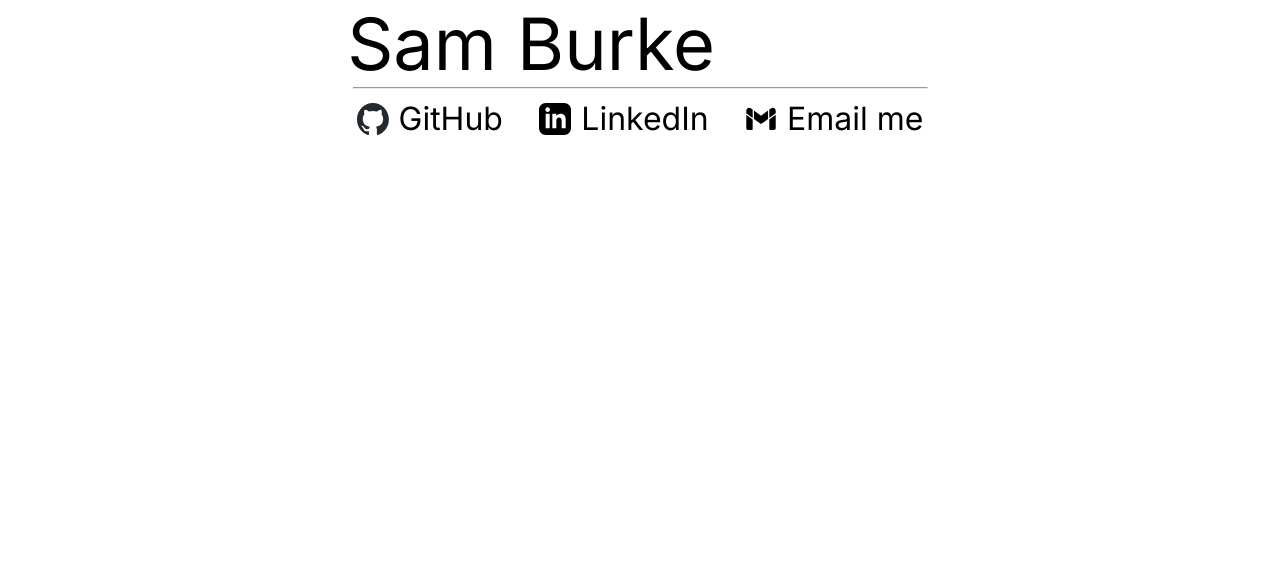
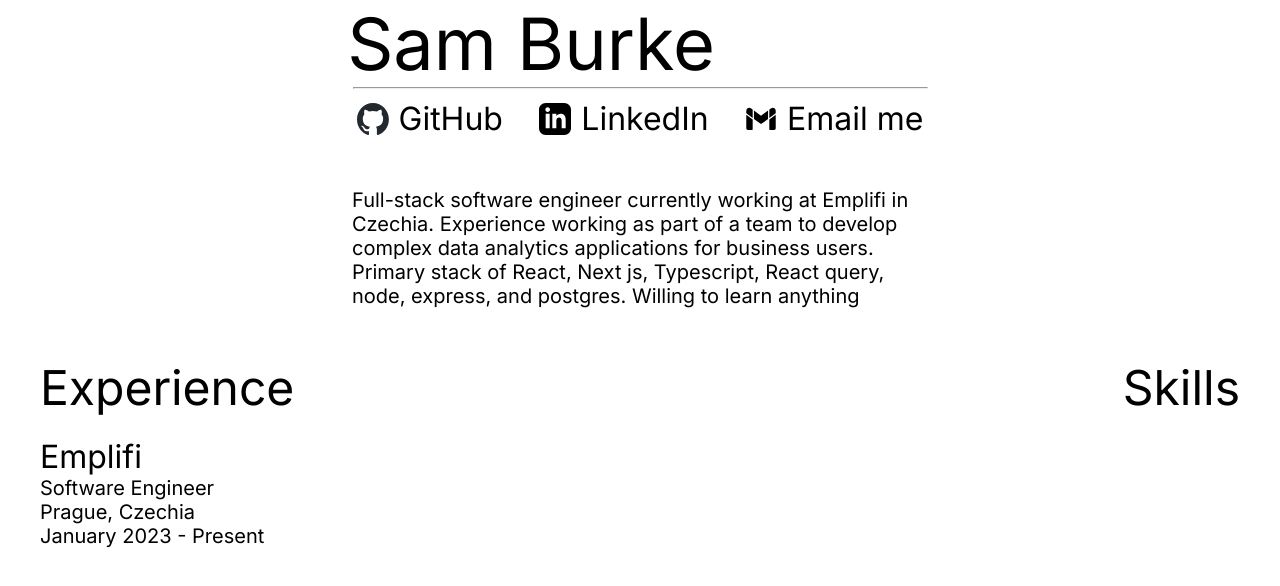
Before and after one commit to Burkes321/burkes-cv, a Next.js app: page / in a window 1280 px wide. Shown: the top 586 px of the page. Built offline with nearby package versions, Linux system fonts and the light colour scheme.

Commit message:
addition of bio and experience

```diff
--- a/src/app/page.module.scss
+++ b/src/app/page.module.scss
@@ -20,4 +20,40 @@
     width: 567px;
     margin-top: 10px;
   }
+
+  .bio {
+    width: 576px;
+    margin-top: 50px;
+    font-size: 20px;
+  }
+
+  .mainContentContainer {
+    width: 1200px;
+    height: 100vh;
+    display: flex;
+    justify-content: space-between;
+    margin-top: 50px;
+
+    .experienceContainer {
+      .experienceTitle {
+        font-size: 48px;
+        font-weight: 400;
+      }
+
+      .experienceSectionHeader {
+        font-size: 32px;
+        font-weight: 400;
+        margin-top: 20px;
+      }
+
+      .experienceMeta {
+        font-size: 20px;
+      }
+    }
+
+    .skillsTitle {
+      font-size: 48px;
+      font-weight: 400;
+    }
+  }
 }
--- a/src/app/page.tsx
+++ b/src/app/page.tsx
@@ -11,6 +11,8 @@ import { HeaderLinkWithImage } from '~/components';
 
 const Home = () => (
   <main className={css.pageContainer}>
+    {/* TODO: this could be better with a flex container for all header
+    and aligning the title to the flex start */}
     <h1 className={css.header}>Sam Burke</h1>
     <hr className={css.headerUnderline} />
     <div className={css.linksContainer}>
@@ -33,6 +35,28 @@ const Home = () => (
         alt="gmail logo"
       />
     </div>
+    <div className={css.bio}>
+      Full-stack software engineer currently working at Emplifi in Czechia.
+      Experience working as part of a team to develop complex data analytics
+      applications for business users. Primary stack of React, Next js,
+      Typescript, React query, node, express, and postgres. Willing to learn
+      anything
+    </div>
+    <div className={css.mainContentContainer}>
+      <div className={css.experienceContainer}>
+        <h2 className={css.experienceTitle}>Experience</h2>
+        <h3 className={css.experienceSectionHeader}>Emplifi</h3>
+        {/* TODO: want to put a company logo on each */}
+        <p className={css.experienceMeta}>
+          Software Engineer <br />
+          Prague, Czechia <br />
+          January 2023 - Present
+        </p>
+      </div>
+      <div>
+        <h2 className={css.skillsTitle}>Skills</h2>
+      </div>
+    </div>
   </main>
 );
 
```
Also changed, not shown: 1 other file (tests, documents, lock files or other folders).
